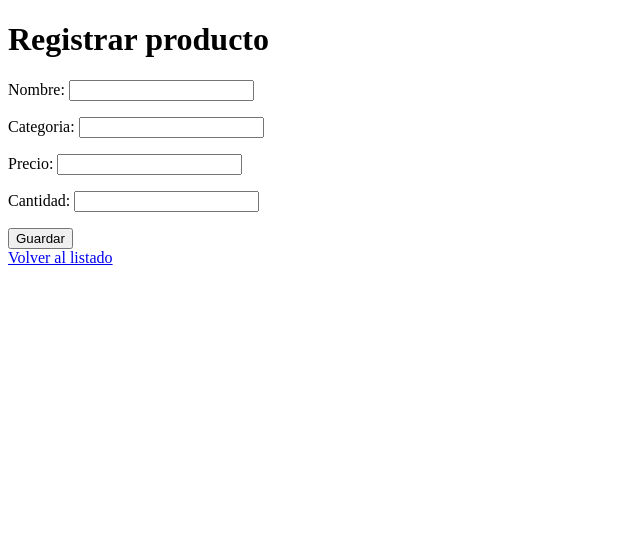
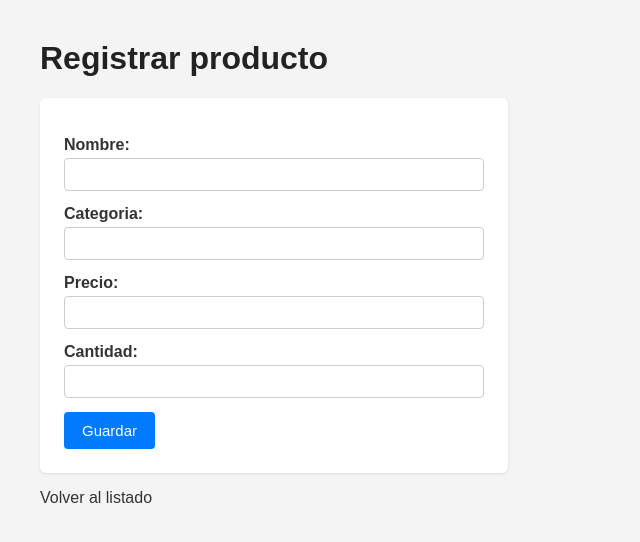
Before and after one commit to franksmithhurtadohurtado-ai/Django_pagina_web, a Django app: page /productos/nuevo/ in a window 1280 px wide. Shown: the top 542 px of the page, without its empty margins (0-640 px from the left). Run offline with Django 5.2, Linux system fonts and the light colour scheme.

Commit message:
Agrego vistas detalle, editar y eliminar de productos

```diff
--- a/tienda/productos/urls.py
+++ b/tienda/productos/urls.py
@@ -5,5 +5,6 @@ urlpatterns = [
     path("", views.listar_productos, name="listar_productos"),
     path("productos/nuevo/", views.registrar_producto, name="registrar_producto"),
     path("productos/<int:id>/", views.detalle_producto, name="detalle_producto"),
+    path("productos/eliminar/<int:producto_id>/", views.eliminar_producto, name="eliminar_producto"),
     path("productos/<int:id>/editar/", views.editar_producto, name="editar_producto"),
 ]
--- a/tienda/productos/views.py
+++ b/tienda/productos/views.py
@@ -2,14 +2,10 @@ from django.shortcuts import render, redirect, get_object_or_404
 from .models import Producto
 from .forms import ProductoForm
 
-
-# Listar
 def listar_productos(request):
     productos = Producto.objects.all()
     return render(request, "listado.html", {"productos": productos})
 
-
-# Crear
 def registrar_producto(request):
     if request.method == "POST":
         form = ProductoForm(request.POST)
@@ -20,21 +16,25 @@ def registrar_producto(request):
         form = ProductoForm()
     return render(request, "formulario.html", {"form": form})
 
+def eliminar_producto(request, producto_id):
+    producto = get_object_or_404(Producto, id=producto_id)
+    producto.delete()
+    return redirect("listar_productos")
 
-# Detalle
+
 def detalle_producto(request, id):
     producto = get_object_or_404(Producto, id=id)
     return render(request, "detalle.html", {"producto": producto})
 
 
-# Editar
+
 def editar_producto(request, id):
     producto = get_object_or_404(Producto, id=id)
     if request.method == "POST":
-        form = ProductoForm(request.POST, instance=producto)
+        form = ProductoForm(request.POST, request.FILES, instance=producto)
         if form.is_valid():
             form.save()
-            return redirect("detalle_producto", id=producto.id)
+            return redirect("listar_productos")
     else:
         form = ProductoForm(instance=producto)
     return render(request, "formulario.html", {"form": form})
--- a/tienda/templates/formulario.html
+++ b/tienda/templates/formulario.html
@@ -3,14 +3,57 @@
 <head>
     <meta charset="UTF-8">
     <title>Registrar producto</title>
+    <style>
+        body {
+            font-family: Arial, sans-serif;
+            margin: 40px;
+            background: #f4f4f4;
+            color: #333;
+        }
+        h1 { color: #222; }
+        form {
+            background: white;
+            padding: 24px;
+            border-radius: 6px;
+            max-width: 420px;
+            box-shadow: 0 1px 3px rgba(0,0,0,0.1);
+        }
+        p { margin: 14px 0; }
+        label { display: block; margin-bottom: 4px; font-weight: bold; }
+        input {
+            width: 100%;
+            padding: 8px;
+            box-sizing: border-box;
+            border: 1px solid #ccc;
+            border-radius: 4px;
+        }
+        .btn {
+            padding: 10px 18px;
+            background: #007bff;
+            color: white;
+            border: none;
+            border-radius: 4px;
+            cursor: pointer;
+            font-size: 15px;
+        }
+        .btn:hover { background: #0056b3; }
+        .volver {
+            display: inline-block;
+            margin-top: 16px;
+            color: #333;
+            text-decoration: none;
+        }
+        .volver:hover { text-decoration: underline; }
+        ul.errorlist { color: #dc3545; padding-left: 18px; margin: 4px 0; }
+    </style>
 </head>
 <body>
     <h1>Registrar producto</h1>
     <form method="post">
         {% csrf_token %}
         {{ form.as_p }}
-        <button type="submit">Guardar</button>
+        <button class="btn" type="submit">Guardar</button>
     </form>
-    <a href="{% url 'listar_productos' %}">Volver al listado</a>
+    <a class="volver" href="{% url 'listar_productos' %}">Volver al listado</a>
 </body>
 </html>
```
Also changed, not shown: tienda/templates/detalle.html (+39 -31 lines), tienda/templates/listado.html (+44 -6 lines), tienda/README.md (renamed from README.md), 2 other files.
